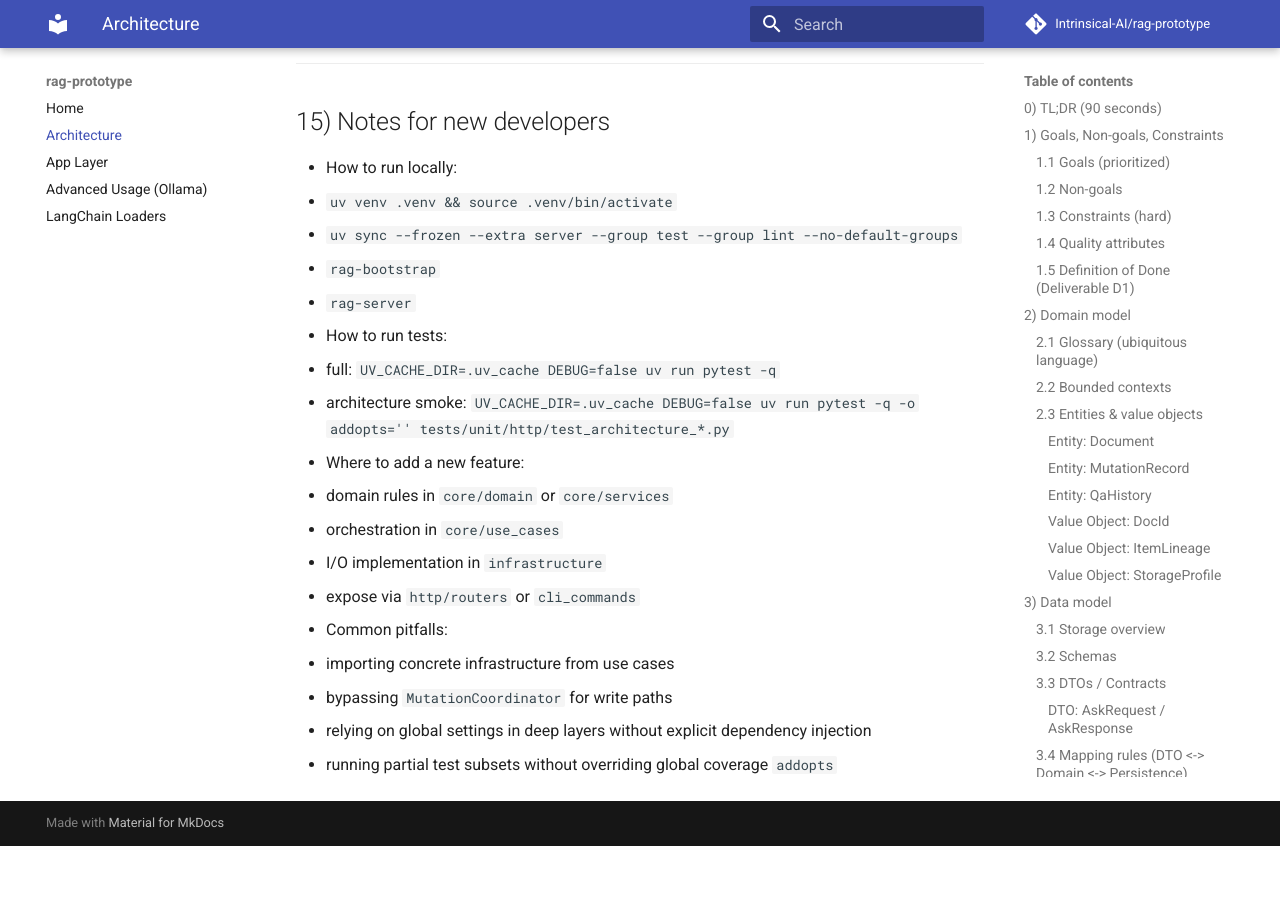
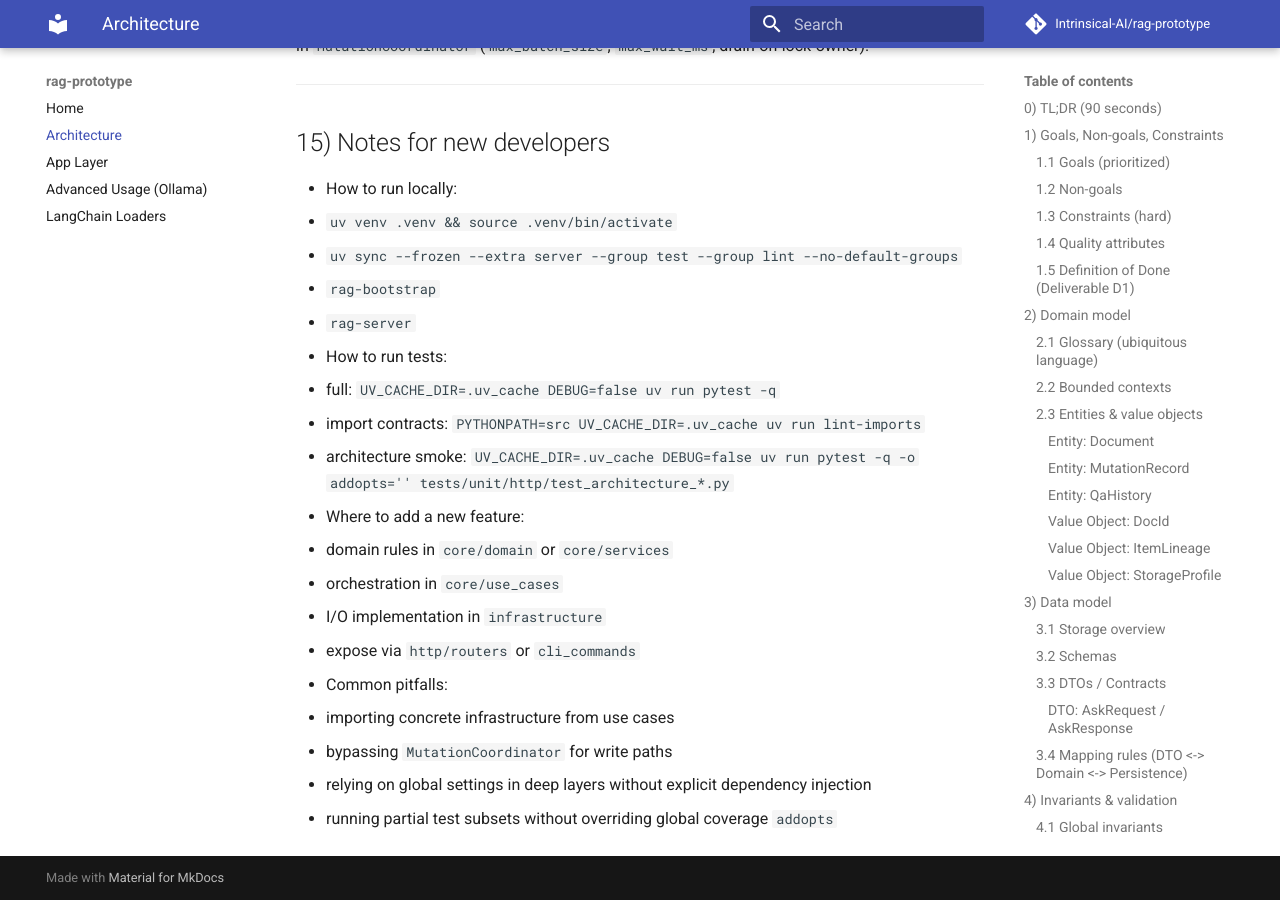
Before and after one commit to Intrinsical-AI/rag-prototype, an MkDocs documentation site: the page built from docs/architecture.md, in a window 1280 px wide and 900 px high, scrolled down 18067 px. Built offline with MkDocs 1.6.1 and Material for MkDocs 9.7.7, drawn with Linux system fonts in a browser that asks for light colours; comment, search, counter and statistics services are not loaded; before the commit the page ends 18913 px from its top, so only the background shows below that; some of the changed text lies outside the part shown.

Commit message:
chore(architecture): enforce hybrid guardrails with import-linter + AST checks

```diff
--- a/docs/architecture.md
+++ b/docs/architecture.md
@@ -429,7 +429,7 @@
 | Integration | SQL/vector/index/recovery interactions | `pytest` | pass |
 | E2E | API behavior and retrieval smoke | `pytest` | pass |
 | Stress | mutation contention and cross-process lock behavior | `pytest` (integration profile) | pass |
-| Architecture | import boundaries/layer rules | `pytest` + AST checks | pass |
+| Architecture | import boundaries/layer rules | `import-linter` + `pytest` (AST checks) | pass |
 | Type/Lint/Sec | static quality | `mypy`, `ruff`, `bandit`, `safety`, `pre-commit` | CI jobs green (security includes report generation) |
 
 Mandatory CI gate: total coverage >= 85% (`pytest` config in `pyproject.toml`).
@@ -506,6 +506,7 @@
   - `rag-server`
 - How to run tests:
   - full: `UV_CACHE_DIR=.uv_cache DEBUG=false uv run pytest -q`
+  - import contracts: `PYTHONPATH=src UV_CACHE_DIR=.uv_cache uv run lint-imports`
   - architecture smoke: `UV_CACHE_DIR=.uv_cache DEBUG=false uv run pytest -q -o addopts='' tests/unit/http/test_architecture_*.py`
 - Where to add a new feature:
   - domain rules in `core/domain` or `core/services`
--- a/pyproject.toml
+++ b/pyproject.toml
@@ -105,6 +105,7 @@
 lint = [
   "ruff>=0.4,<1.0",
   "mypy>=1.10,<2.0",
+  "import-linter>=2.0,<3.0",
   "pre-commit>=4.2.0,<5.0",
 ]
 dev = [
```
Also changed, not shown: .pre-commit-config.yaml (+9 -0 lines), README.md (+3 -0 lines), 6 other files.
